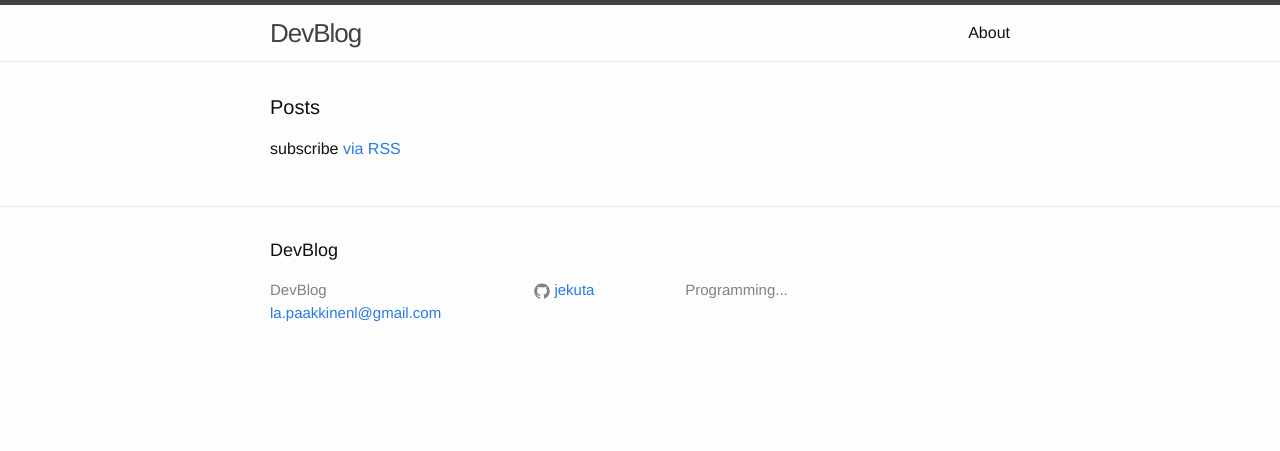
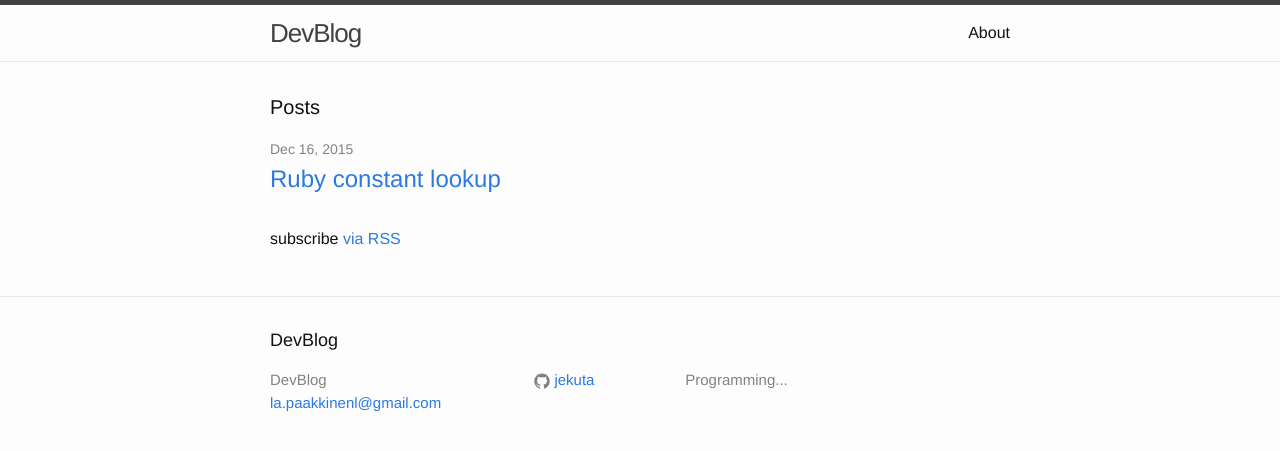
Before and after one commit to jekuta/jekuta.github.io, a Jekyll site: the page built from index.html, in a window 1280 px wide. Shown: the top 451 px of the page. Built offline with Jekyll 4.4.1, drawn with Linux system fonts in a browser that asks for light colours; a file with an impossible date is left out.

Commit message:
Update and rename 2015-13-12-ruby-constant-lookup.markdown to 2015-12-16-ruby-constant-lookup.markdown

```diff
--- a/_posts/2015-13-12-ruby-constant-lookup.markdown
+++ b/_posts/2015-12-16-ruby-constant-lookup.markdown
@@ -1,7 +1,7 @@
 ---
 layout: post
 title:  "Ruby constant lookup"
-date:   2015-16-12 21:02:58 +0100
+date:   2015-12-16 21:02:58 +0100
 categories: ruby
 ---
 
```
